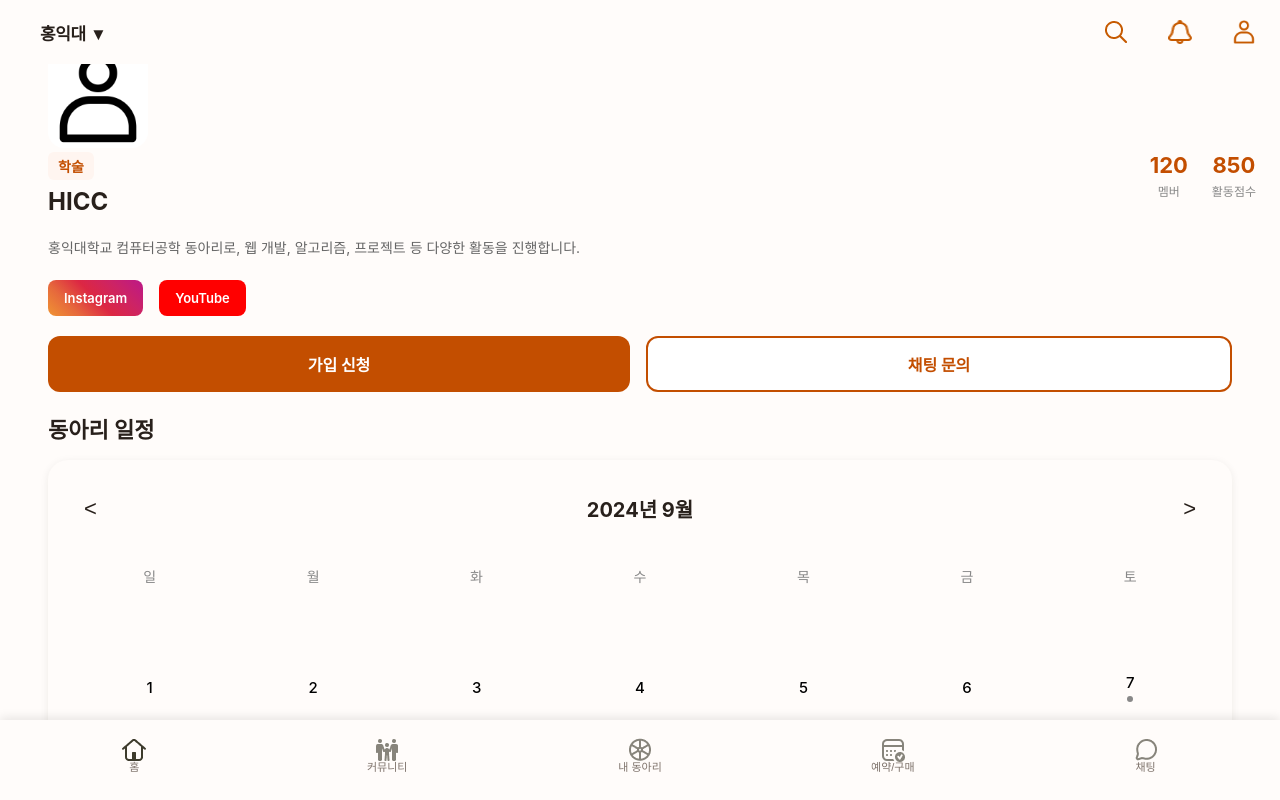
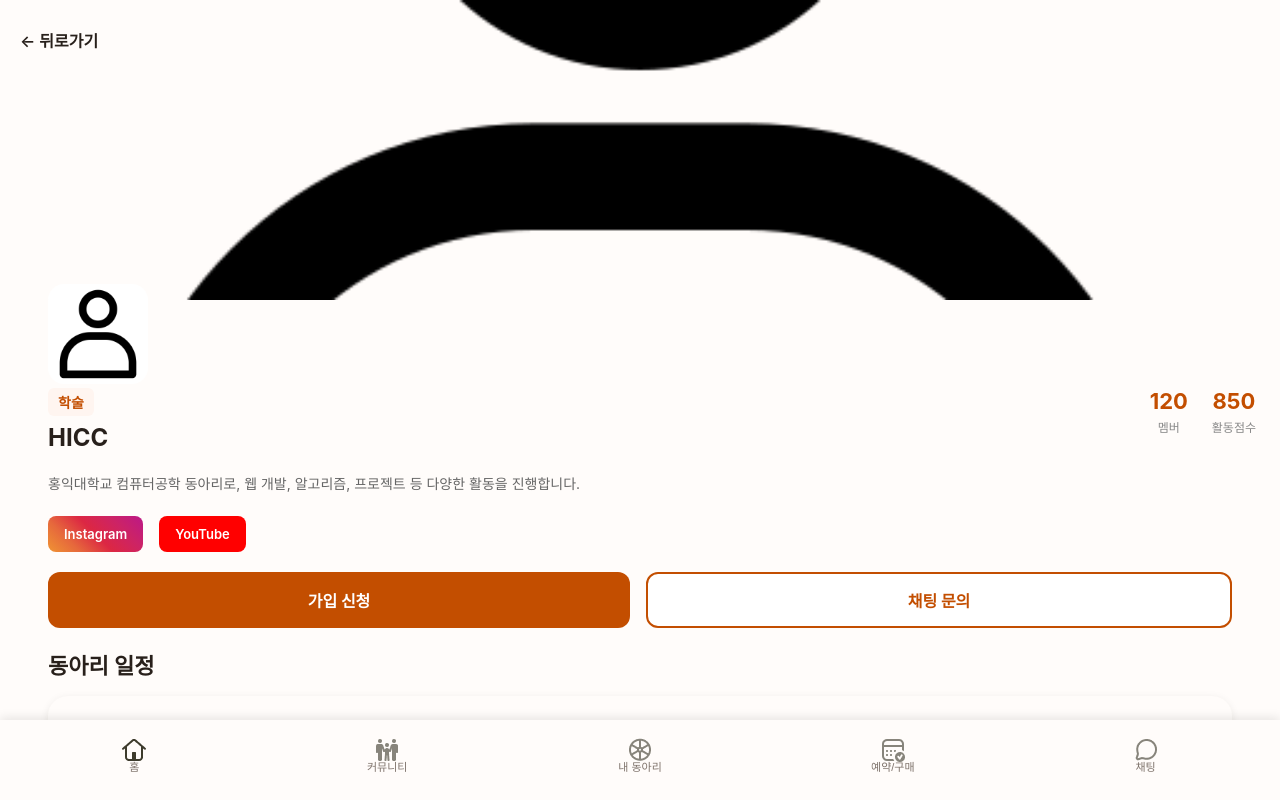
Before and after one commit to hyeonhakjang/admin_group_proto, a React (Create React App) app: page /community/club/1 in a window 1280 px wide. Shown: the top 800 px of the page. Built offline with nearby package versions, Linux system fonts and the light colour scheme.

Commit message:
fix: ClubDetailScreen 히어로 섹션 복구, Header 컴포넌트 제거

```diff
--- a/src/components/ClubDetailScreen.css
+++ b/src/components/ClubDetailScreen.css
@@ -8,6 +8,40 @@
   max-width: 100vw;
   overflow-x: hidden;
   box-sizing: border-box;
+}
+
+/* Hero Section */
+.club-hero-section {
+  position: relative;
+  width: 100%;
+  height: clamp(200px, 50vw, 300px);
+  overflow: hidden;
+}
+
+.club-cover-image {
+  width: 100%;
+  height: 100%;
+  object-fit: cover;
+}
+
+.back-btn {
+  position: absolute;
+  top: clamp(16px, 4vw, 20px);
+  left: clamp(16px, 4vw, 20px);
+  background: rgba(255, 255, 255, 0.9);
+  border: none;
+  border-radius: 8px;
+  padding: clamp(8px, 2vw, 10px) clamp(12px, 3vw, 16px);
+  font-family: "Inter", "Noto Sans KR", sans-serif;
+  font-weight: 600;
+  font-size: clamp(13px, 3vw, 14px);
+  color: #28201b;
+  cursor: pointer;
+  transition: all 0.2s ease;
+}
+
+.back-btn:hover {
+  background: white;
 }
 
 /* Main Content */
--- a/src/components/ClubDetailScreen.tsx
+++ b/src/components/ClubDetailScreen.tsx
@@ -1,6 +1,5 @@
 import React, { useState, useEffect } from "react";
 import { useNavigate, useParams } from "react-router-dom";
-import Header from "./Header";
 import BottomTabBar from "./BottomTabBar";
 import "./ClubDetailScreen.css";
 
@@ -204,7 +203,13 @@ const ClubDetailScreen: React.FC = () => {
 
   return (
     <div className="club-detail-screen">
-      <Header />
+      {/* Section Hero: 커버 이미지 */}
+      <div className="club-hero-section">
+        <img src={club.cover} alt={club.name} className="club-cover-image" />
+        <button className="back-btn" onClick={() => navigate(-1)}>
+          ← 뒤로가기
+        </button>
+      </div>
 
       {/* Main Content */}
       <div className="club-detail-content">
```
